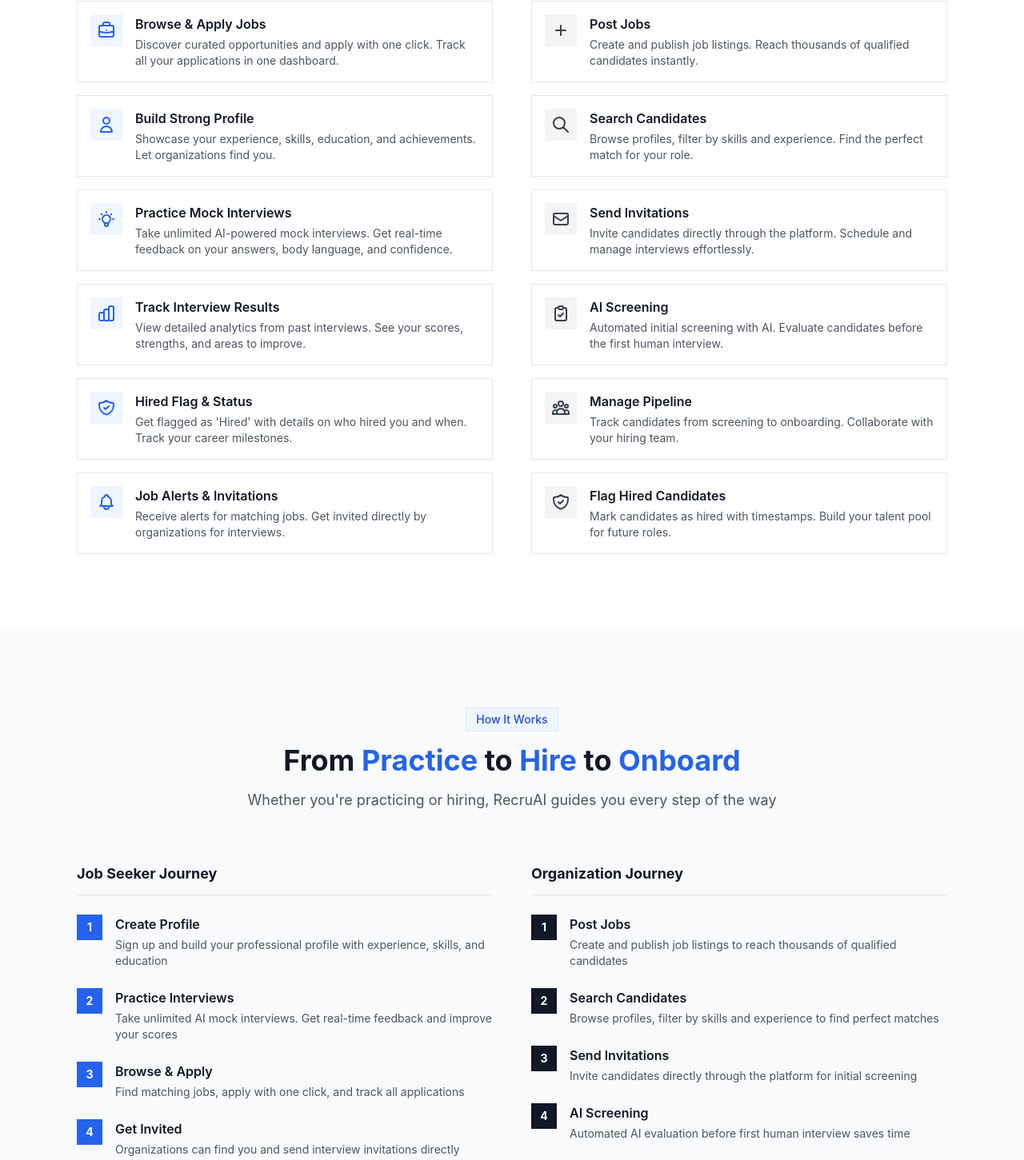
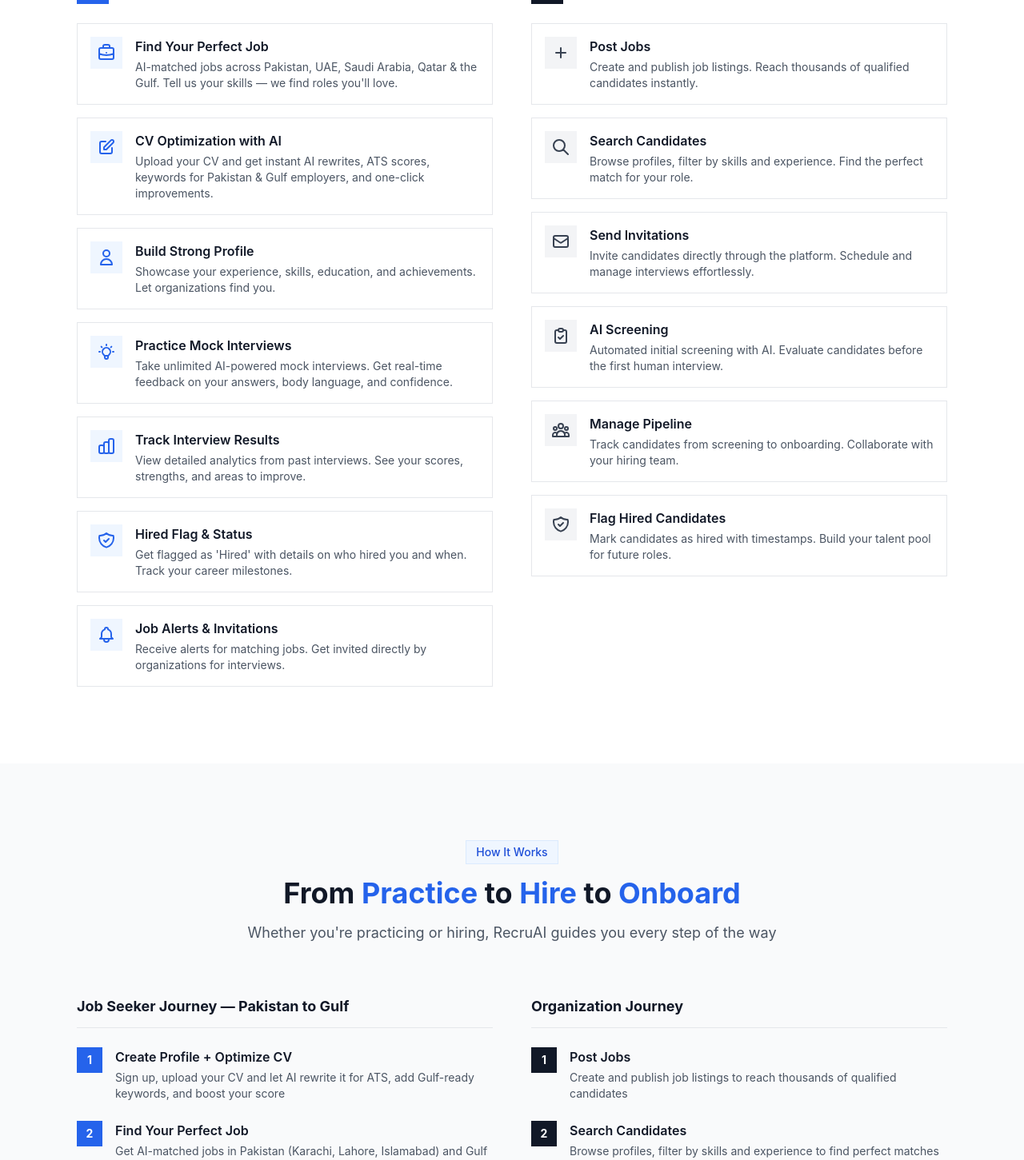
Before and after one commit to MenteE-s/RecruAI, a React (Create React App) app in the folder frontend/: page / in a window 1280 px wide. Shown: the part 1449-2900 px from the top of the page at 80% size. Built offline with nearby package versions, Linux system fonts and the light colour scheme; no server answers.

Commit message:
Landing page sections update + product copy doc

```diff
--- a/frontend/src/components/CTA.js
+++ b/frontend/src/components/CTA.js
@@ -6,11 +6,11 @@ const CTA = () => {
       <div className="max-w-6xl mx-auto px-4 sm:px-6 lg:px-8">
         <div className="text-center mb-12">
           <h2 className="text-3xl sm:text-4xl font-bold text-white mb-4">
-            Ready to Transform Your Interview Success?
+            Ready to Find Your Perfect Job?
           </h2>
           <p className="text-lg text-blue-100 max-w-2xl mx-auto">
-            Join thousands of professionals who have mastered their interview skills with RecruAI.
-            Start free forever or try our premium features with a 14-day trial.
+            Join Pakistan&apos;s fastest-growing job portal — expanding across the Gulf & Asia.
+            Optimize your CV, get matched, and get hired. Start free forever.
           </p>
         </div>
 
@@ -19,13 +19,13 @@ const CTA = () => {
           <div className="border border-white/20 p-8">
             <h3 className="text-xl font-bold text-white mb-2">For Job Seekers</h3>
             <p className="text-blue-100 text-sm mb-6">
-              Start practicing with AI interviews today
+              Find jobs in Pakistan & Gulf + optimize your CV with AI
             </p>
             <button className="w-full bg-white text-blue-600 hover:bg-blue-50 px-6 py-3 text-sm font-medium transition-colors mb-4">
-              Start Free Forever
+              Find Jobs & Optimize CV
             </button>
             <p className="text-xs text-blue-200">
-              Earn $3 per referral • No credit card required
+              Free CV review • No credit card required
             </p>
           </div>
 
--- a/frontend/src/components/CustomerSegments.js
+++ b/frontend/src/components/CustomerSegments.js
@@ -4,19 +4,19 @@ const CustomerSegments = () => {
   const segments = [
     {
       title: "Job Seekers",
-      subtitle: "Students, Fresh Graduates & Professionals",
+      subtitle: "Students, Fresh Graduates & Professionals in Pakistan & Gulf",
       icon: (
         <svg className="w-8 h-8" fill="none" stroke="currentColor" viewBox="0 0 24 24">
           <path strokeLinecap="round" strokeLinejoin="round" strokeWidth={2} d="M16 7a4 4 0 11-8 0 4 4 0 018 0zM12 14a7 7 0 00-7 7h14a7 7 0 00-7-7z" />
         </svg>
       ),
       benefits: [
+        "Find your perfect job with AI matching",
+        "CV optimization with ATS score & rewrites",
+        "Jobs across Pakistan, UAE, Saudi, Qatar & Gulf",
         "Unlimited AI mock interviews",
         "Real-time feedback & scoring",
-        "Job matching & one-click apply",
-        "Track interview history & results",
-        "Hired status tracking",
-        "Invitations from organizations",
+        "One-click apply & invitations from organizations",
       ],
       painPoints: [
         "Expensive coaching services",
--- a/frontend/src/components/FeaturedJobs.js
+++ b/frontend/src/components/FeaturedJobs.js
@@ -4,9 +4,9 @@ import { Link } from "react-router-dom";
 const jobs = [
   {
     title: "Senior Software Engineer",
-    company: "Google",
-    location: "Mountain View, CA",
-    salary: "$180K - $250K",
+    company: "Systems Ltd",
+    location: "Lahore, Pakistan",
+    salary: "PKR 450K - 700K /mo",
     type: "Full-time",
     remote: "Hybrid",
     posted: "2 days ago",
@@ -14,39 +14,39 @@ const jobs = [
   },
   {
     title: "Product Manager",
-    company: "Microsoft",
-    location: "Seattle, WA",
-    salary: "$150K - $200K",
+    company: "Daraz",
+    location: "Karachi, Pakistan",
+    salary: "PKR 350K - 550K /mo",
     type: "Full-time",
-    remote: "Remote",
+    remote: "On-site",
     posted: "1 day ago",
     applicants: 89,
   },
   {
     title: "UX Designer",
-    company: "Apple",
-    location: "Cupertino, CA",
-    salary: "$140K - $190K",
+    company: "Careem",
+    location: "Dubai, UAE",
+    salary: "AED 15K - 22K /mo",
     type: "Full-time",
-    remote: "On-site",
+    remote: "Hybrid",
     posted: "3 days ago",
     applicants: 156,
   },
   {
     title: "Data Scientist",
-    company: "Amazon",
-    location: "Seattle, WA",
-    salary: "$160K - $220K",
+    company: "STC",
+    location: "Riyadh, Saudi Arabia",
+    salary: "SAR 18K - 25K /mo",
     type: "Full-time",
-    remote: "Hybrid",
+    remote: "On-site",
     posted: "5 hours ago",
     applicants: 67,
   },
   {
     title: "Frontend Developer",
-    company: "Meta",
-    location: "Menlo Park, CA",
-    salary: "$145K - $205K",
+    company: "Talabat",
+    location: "Doha, Qatar • Remote",
+    salary: "QAR 14K - 20K /mo",
     type: "Full-time",
     remote: "Remote",
     posted: "1 day ago",
@@ -54,9 +54,9 @@ const jobs = [
   },
   {
     title: "DevOps Engineer",
-    company: "Netflix",
-    location: "Los Gatos, CA",
-    salary: "$170K - $240K",
+    company: "Meezan Bank",
+    location: "Islamabad, Pakistan",
+    salary: "PKR 400K - 600K /mo",
     type: "Full-time",
     remote: "Hybrid",
     posted: "4 days ago",
@@ -73,11 +73,10 @@ const FeaturedJobs = () => {
             Featured Jobs
           </div>
           <h2 className="text-3xl sm:text-4xl font-bold text-gray-900 mb-4">
-            Top{" "}
-            <span className="text-blue-600">Opportunities</span>
+            Top <span className="text-blue-600">Opportunities</span> in Pakistan & Gulf
           </h2>
           <p className="text-lg text-gray-600 max-w-2xl mx-auto">
-            Discover roles at leading companies actively hiring through RecruAI
+            Hand-picked roles in Karachi, Lahore, Islamabad, Dubai, Riyadh, Doha & more — find your perfect job
           </p>
         </div>
 
--- a/frontend/src/components/Features.js
+++ b/frontend/src/components/Features.js
@@ -7,8 +7,17 @@ const forJobSeekers = [
         <path strokeLinecap="round" strokeLinejoin="round" strokeWidth={2} d="M21 13.255A23.931 23.931 0 0112 15c-3.183 0-6.22-.62-9-1.745M16 6V4a2 2 0 00-2-2h-4a2 2 0 00-2 2v2m4 6h.01M5 20h14a2 2 0 002-2V8a2 2 0 00-2-2H5a2 2 0 00-2 2v10a2 2 0 002 2z" />
       </svg>
     ),
-    title: "Browse & Apply Jobs",
-    description: "Discover curated opportunities and apply with one click. Track all your applications in one dashboard.",
+    title: "Find Your Perfect Job",
+    description: "AI-matched jobs across Pakistan, UAE, Saudi Arabia, Qatar & the Gulf. Tell us your skills — we find roles you'll love.",
+  },
+  {
+    icon: (
+      <svg className="w-6 h-6" fill="none" stroke="currentColor" viewBox="0 0 24 24">
+        <path strokeLinecap="round" strokeLinejoin="round" strokeWidth={2} d="M11 5H6a2 2 0 00-2 2v11a2 2 0 002 2h11a2 2 0 002-2v-5m-1.414-9.414a2 2 0 112.828 2.828L11.828 15H9v-2.828l8.586-8.586z" />
+      </svg>
+    ),
+    title: "CV Optimization with AI",
+    description: "Upload your CV and get instant AI rewrites, ATS scores, keywords for Pakistan & Gulf employers, and one-click improvements.",
   },
   {
     icon: (
@@ -123,13 +132,13 @@ const Features = () => {
             Platform Features
           </div>
           <h2 className="text-3xl sm:text-4xl font-bold text-gray-900 mb-4">
-            Built for{" "}
+            Asia&apos;s Best Job Portal for{" "}
             <span className="text-blue-600">Job Seekers</span>{" "}
             &{" "}
             <span className="text-blue-600">Organizations</span>
           </h2>
           <p className="text-lg text-gray-600 max-w-2xl mx-auto">
-            A complete interview ecosystem — from practice to hire to onboarding
+            From CV optimization to perfect job matching to AI interviews — built for Pakistan, the Gulf & beyond
           </p>
         </div>
 
--- a/frontend/src/components/HowItWorks.js
+++ b/frontend/src/components/HowItWorks.js
@@ -25,29 +25,29 @@ const HowItWorks = () => {
           {/* Job Seeker Flow */}
           <div>
             <h3 className="text-lg font-bold text-gray-900 mb-6 pb-3 border-b border-gray-200">
-              Job Seeker Journey
+              Job Seeker Journey — Pakistan to Gulf
             </h3>
             <div className="space-y-6">
               {[
                 {
                   step: "1",
-                  title: "Create Profile",
-                  desc: "Sign up and build your professional profile with experience, skills, and education",
+                  title: "Create Profile + Optimize CV",
+                  desc: "Sign up, upload your CV and let AI rewrite it for ATS, add Gulf-ready keywords, and boost your score",
                 },
                 {
                   step: "2",
+                  title: "Find Your Perfect Job",
+                  desc: "Get AI-matched jobs in Pakistan (Karachi, Lahore, Islamabad) and Gulf (Dubai, Riyadh, Doha, Kuwait)",
+                },
+                {
+                  step: "3",
                   title: "Practice Interviews",
                   desc: "Take unlimited AI mock interviews. Get real-time feedback and improve your scores",
                 },
                 {
-                  step: "3",
-                  title: "Browse & Apply",
-                  desc: "Find matching jobs, apply with one click, and track all applications",
-                },
-                {
                   step: "4",
-                  title: "Get Invited",
-                  desc: "Organizations can find you and send interview invitations directly",
+                  title: "Apply & Get Invited",
+                  desc: "Apply with one click, track applications, and get direct invitations from top employers",
                 },
                 {
                   step: "5",
--- a/frontend/src/components/Pricing.js
+++ b/frontend/src/components/Pricing.js
@@ -41,55 +41,20 @@ const Pricing = () => {
 
   const organizationPlans = [
     {
-      name: "Startup",
-      description: "For small teams and startups",
-      price: 30,
-      duration: "recruiter/month",
+      name: "For Organizations",
+      description: "Custom hiring solutions for startups, SMEs & enterprises",
+      price: "Contact us",
+      duration: "for pricing",
       features: [
-        "Up to 3 recruiters",
-        "AI candidate screening",
-        "Basic analytics dashboard",
-        "Email support",
-        "Standard integrations",
-        "14-day free trial",
-      ],
-      popular: false,
-      cta: "Start Free Trial",
-    },
-    {
-      name: "Professional",
-      description: "For growing organizations",
-      price: 25,
-      duration: "recruiter/month",
-      features: [
-        "Up to 10 recruiters",
-        "Advanced AI screening",
-        "Custom question banks",
-        "Detailed analytics",
-        "ATS integration",
-        "Priority support",
-        "Team collaboration tools",
-        "Free onboarding & training",
+        "Post unlimited jobs across Pakistan & Gulf",
+        "AI candidate screening & matching",
+        "Pipeline, analytics & team collaboration",
+        "ATS integrations & custom workflows",
+        "Dedicated support & onboarding",
+        "Flexible plans for every team size",
       ],
       popular: true,
-      cta: "Schedule Demo",
-    },
-    {
-      name: "Enterprise",
-      description: "For large organizations",
-      price: "Custom",
-      duration: "pricing",
-      features: [
-        "Unlimited recruiters",
-        "White-label solution",
-        "Custom AI models",
-        "Advanced integrations",
-        "Dedicated account manager",
-        "SLA guarantee",
-        "Custom training & support",
-      ],
-      popular: false,
-      cta: "Custom — Talk to Us",
+      cta: "Contact Us for Pricing",
     },
   ];
 
@@ -139,8 +104,12 @@ const Pricing = () => {
         </div>
 
         {/* Cards */}
-        <div className={`grid gap-6 max-w-5xl mx-auto ${
-          currentPlans.length === 2 ? "grid-cols-1 md:grid-cols-2" : "grid-cols-1 md:grid-cols-3"
+        <div className={`grid gap-6 mx-auto ${
+          currentPlans.length === 1
+            ? "grid-cols-1 max-w-md"
+            : currentPlans.length === 2
+              ? "grid-cols-1 md:grid-cols-2 max-w-5xl"
+              : "grid-cols-1 md:grid-cols-3 max-w-5xl"
         }`}>
           {currentPlans.map((plan, index) => (
             <div
@@ -161,7 +130,7 @@ const Pricing = () => {
               <p className="text-sm text-gray-600 mb-6">{plan.description}</p>
 
               <div className="mb-6">
-                <div className="flex items-baseline">
+                <div className="flex items-baseline flex-wrap">
                   {typeof plan.price === "number" ? (
                     <>
                       <span className="text-4xl font-bold text-gray-900">
@@ -170,7 +139,12 @@ const Pricing = () => {
                       <span className="text-gray-600 ml-2">/{plan.duration}</span>
                     </>
                   ) : (
-                    <span className="text-4xl font-bold text-gray-900">{plan.price}</span>
+                    <>
+                      <span className="text-4xl font-bold text-gray-900">{plan.price}</span>
+                      {plan.duration && (
+                        <span className="text-gray-600 ml-2">/{plan.duration}</span>
+                      )}
+                    </>
                   )}
                 </div>
               </div>
--- a/frontend/src/components/Testimonials.js
+++ b/frontend/src/components/Testimonials.js
@@ -2,40 +2,40 @@ import React, { useState } from "react";
 
 const testimonials = [
   {
-    name: "Sarah Chen",
+    name: "Ahmed Khan",
     role: "Software Engineer",
-    company: "Google",
-    image: "https://images.unsplash.com/photo-1494790108755-2616b612b786?ixlib=rb-4.0.3&auto=format&fit=crop&w=687&q=80",
-    content: "RecruAI transformed my interview preparation completely. The AI feedback was incredibly detailed and helped me identify areas I never knew I needed to improve. I got my dream job at Google!",
+    company: "Dubai, UAE (from Lahore)",
+    image: "https://images.unsplash.com/photo-1507003211169-0a1dd7228f2d?ixlib=rb-4.0.3&auto=format&fit=crop&w=687&q=80",
+    content: "RecruAI's CV optimization boosted my ATS score from 52 to 91, and the AI job matching found me the perfect role in Dubai. I applied from Lahore and got hired in 3 weeks!",
     rating: 5,
-    achievement: "Landed Dream Job",
+    achievement: "Hired in Dubai",
   },
   {
-    name: "Michael Rodriguez",
-    role: "HR Director",
-    company: "TechCorp",
-    image: "https://images.unsplash.com/photo-1472099645785-5658abf4ff4e?ixlib=rb-4.0.3&auto=format&fit=crop&w=1170&q=80",
-    content: "As an HR professional, RecruAI has revolutionized our recruitment process. We've reduced hiring time by 40% and significantly improved candidate quality. It's a game-changer for organizations.",
+    name: "Fatima Raza",
+    role: "HR Manager",
+    company: "Karachi, Pakistan",
+    image: "https://images.unsplash.com/photo-1494790108755-2616b612b786?ixlib=rb-4.0.3&auto=format&fit=crop&w=687&q=80",
+    content: "As an HR professional, RecruAI has revolutionized our hiring. We've reduced screening time by 40% and the CV-ranked applicants from Pakistan & Gulf are top quality.",
     rating: 5,
     achievement: "40% Time Saved",
   },
   {
     name: "Emily Johnson",
     role: "Product Manager",
-    company: "Startup Inc",
+    company: "Riyadh, Saudi Arabia",
     image: "https://images.unsplash.com/photo-1438761681033-6461ffad8d80?ixlib=rb-4.0.3&auto=format&fit=crop&w=1170&q=80",
-    content: "The personalized coaching feature is amazing. It's like having a personal interview coach available 24/7. The progress tracking helped me see my improvement over time.",
+    content: "The perfect-job matching is unreal. It understood my skills and suggested roles in Riyadh I would never have found. Plus the interview coaching prepared me perfectly.",
     rating: 5,
-    achievement: "24/7 Coaching",
+    achievement: "Perfect Match",
   },
   {
-    name: "David Park",
-    role: "Recent Graduate",
-    company: "University of Technology",
-    image: "https://images.unsplash.com/photo-1507003211169-0a1dd7228f2d?ixlib=rb-4.0.3&auto=format&fit=crop&w=687&q=80",
-    content: "Being a fresh graduate, I was nervous about interviews. RecruAI gave me the confidence I needed. The stress-free practice environment was perfect for building my skills.",
+    name: "Bilal Ahmed",
+    role: "Fresh Graduate, FAST",
+    company: "Islamabad → Doha",
+    image: "https://images.unsplash.com/photo-1472099645785-5658abf4ff4e?ixlib=rb-4.0.3&auto=format&fit=crop&w=1170&q=80",
+    content: "Being a fresh graduate from Pakistan, I was nervous. RecruAI optimized my CV, gave me mock interviews, and I landed my first job in Doha. Best job portal in Asia, honestly.",
     rating: 5,
-    achievement: "Confidence Boost",
+    achievement: "First Job in Gulf",
   },
   {
     name: "Lisa Thompson",
@@ -73,7 +73,7 @@ const Testimonials = () => {
             <span className="text-blue-600">Users Say</span>
           </h2>
           <p className="text-lg text-gray-600 max-w-2xl mx-auto">
-            Trusted by thousands of professionals worldwide
+            Loved by job seekers across Pakistan, UAE, Saudi Arabia, Qatar & the Gulf
           </p>
         </div>
 
```
Also changed, not shown: 1 other file (tests, documents, lock files or other folders).
